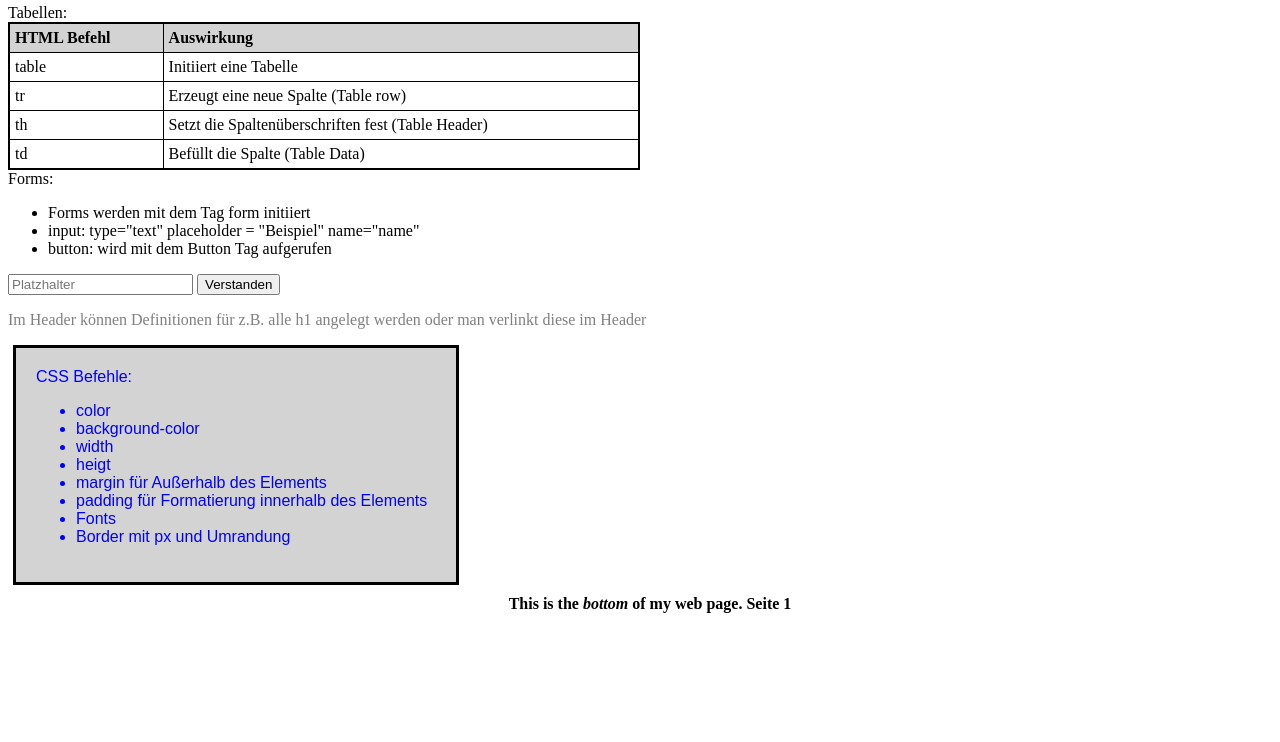
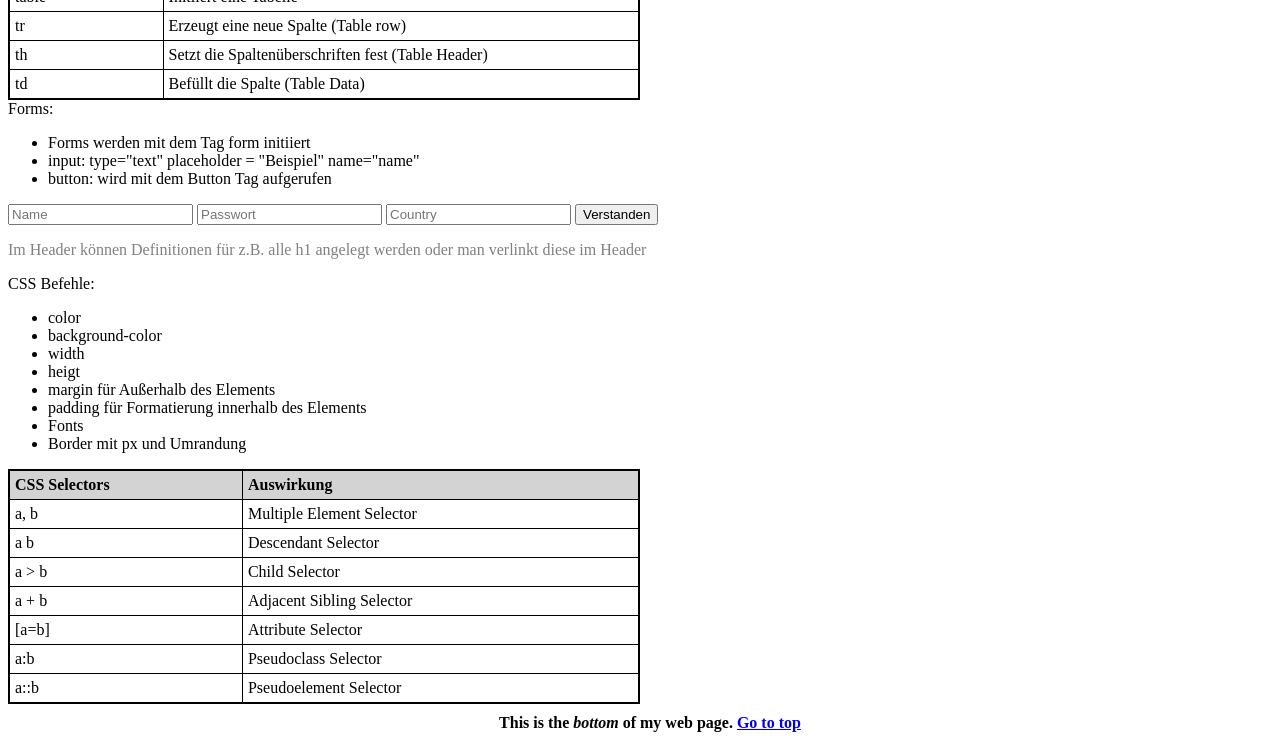
Before and after one commit to Rllyyy/Einheit0, a plain HTML site: page hello.html in a window 1280 px wide. Shown: the part 445-1187 px from the top of the page. Before the commit the page ends 1068 px from the top, so only its background shows below. Drawn offline with Linux system fonts and the light colour scheme.

Commit message:
Added Page2.html and updated hello.html and styles.css

```diff
--- a/hello.html
+++ b/hello.html
@@ -1,14 +1,19 @@
-<!Doctype HTML>
+<!Doctype html>
 <html>
     <head>
         <title>
             Meine Webseite
         </title>
         <link rel="stylesheet" href="styles.css">
+        <style>
+
+        </style>
      </head>
      <body>
-        <h1>Hello World! Hallo Welt! Ola </h1>
-        <h2>Überschriften werden mit dem Tag h+Zahl (1-6) hinzugefügt </h2>
+        <h1 id= "top">Hello World! Hallo Welt! Ola
+        <img align="right" id="BildGithub" src="https://upload.wikimedia.org/wikipedia/commons/thumb/9/91/Octicons-mark-github.svg/1200px-Octicons-mark-github.svg.png">
+      </h1>
+        <h3>Überschriften werden mit dem Tag h+Zahl (1-6) hinzugefügt </h2>
         Eine Liste mit Bulletpoints:
         <ul>
           <li>Wird mit den Tag ul (unordered list) initiiert</li>
@@ -21,9 +26,9 @@
         </ol>
         Bilder hinzufügen:
         <ul>
-          <li>Bilder werden mit dem Tag img src = "String" hinzufüget</li>
+          <li>Bilder werden mit dem Tag git img src = "String" hinzufüget</li>
           <li>Im Image Tag können weitere Attribute angegeben werden (height/width)</li>
-          <li> <img height="60px" width="60px" src="https://upload.wikimedia.org/wikipedia/commons/thumb/9/91/Octicons-mark-github.svg/1200px-Octicons-mark-github.svg.png"></li>
+
         </ul>
         Tabellen:
         <table>
@@ -55,14 +60,22 @@
           <li>button: wird mit dem Button Tag aufgerufen</li>
         </ul>
         <form>
-          <input type="text" placeholder="Platzhalter" name="Input1">
-          <button type="button1" name="button">Verstanden</button>
+          <input type="text" placeholder="Name" name="Form.Name">
+          <input type="password" placeholder="Passwort" name="Form.Password"  >
+          <input name="Form.Country" list="countries" placeholder="Country">
+          <datalist id= "countries">
+            <option value="England"></option>
+            <option value="Germany"></option>
+            <option value="Lichtenstein"></option>
+
+          </datalist>
+          <button type="button" name="Form.Button">Verstanden</button>
         </form>
         <p>
         Im Header können Definitionen für z.B. alle h1 angelegt werden
         oder man verlinkt diese im Header
         </p>
-      <div id="Tabelle">
+      <div class="Tabelle">
         CSS Befehle:
         <ul>
           <li>color</li>
@@ -75,8 +88,44 @@
           <li>Border mit px und Umrandung</li>
         </ul>
       </div>
+      <div>
+        <table>
+          <tr>
+            <th>CSS Selectors</th>
+            <th>Auswirkung</th>
+          </tr>
+          <tr>
+              <td>a, b</td>
+              <td>Multiple Element Selector</td>
+          </tr>
+          <tr>
+              <td>a b</td>
+              <td>Descendant Selector</td>
+          </tr>
+          <tr>
+              <td>a > b</td>
+              <td>Child Selector</td>
+          </tr>
+          <tr>
+              <td>a + b</td>
+              <td>Adjacent Sibling Selector</td>
+          </tr>
+          <tr>
+              <td>[a=b]</td>
+              <td>Attribute Selector</td>
+          </tr>
+          <tr>
+              <td>a:b</td>
+              <td>Pseudoclass Selector</td>
+          </tr>
+          <tr>
+              <td>a::b</td>
+              <td>Pseudoelement Selector</td>
+          </tr>
+        </table>
+      </div>
       <div id="bottom">
-        This is the <span class="name">bottom</span> of my web page. Seite 1
+        This is the <span class="name">bottom</span> of my web page. <a href="#top">Go to top</a>
       </div>
      </body>
 </html>
```
Also changed, not shown: Page2.html (added, +9 -0 lines).
